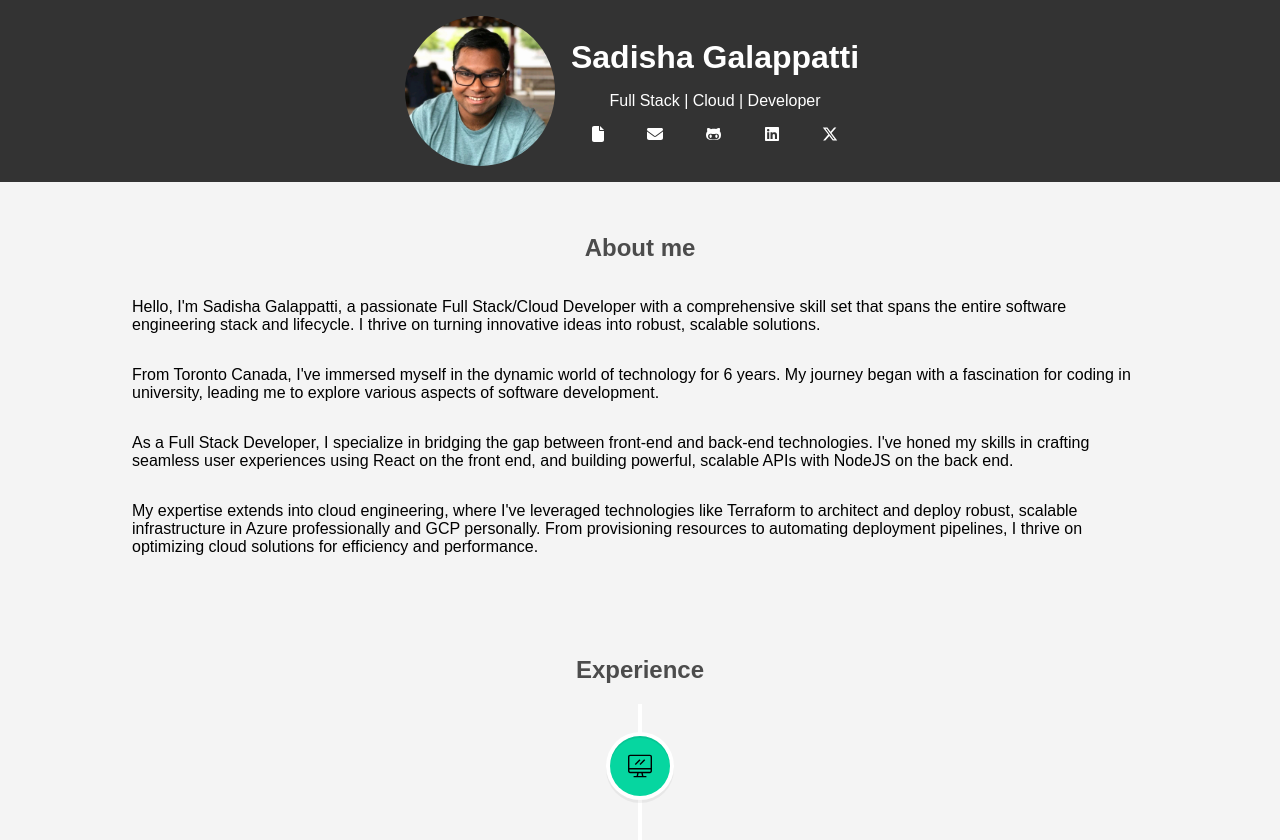
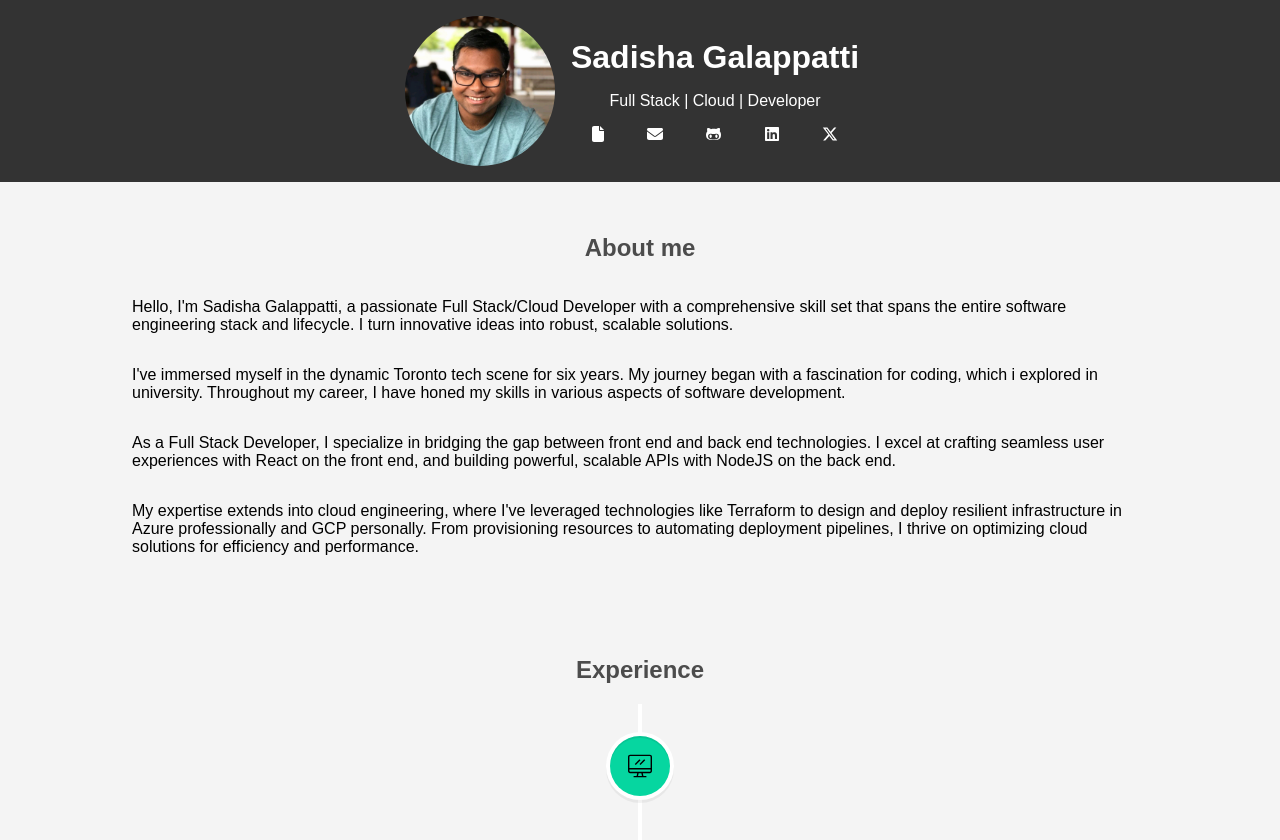
Before and after one commit to sadishag/dev-sadishagalappatti-site, a React (Vite) app: page / in a window 1280 px wide. Shown: the top 840 px of the page. Built offline with nearby package versions, Linux system fonts and the light colour scheme.

Commit message:
updating wording

```diff
--- a/src/components/Section/AboutMe.jsx
+++ b/src/components/Section/AboutMe.jsx
@@ -6,27 +6,27 @@ const AboutMe = () => {
         <p>
           Hello, I'm Sadisha Galappatti, a passionate Full Stack/Cloud Developer
           with a comprehensive skill set that spans the entire software
-          engineering stack and lifecycle. I thrive on turning innovative ideas
-          into robust, scalable solutions.
+          engineering stack and lifecycle. I turn innovative ideas into robust,
+          scalable solutions.
         </p>
 
         <p>
-          From Toronto Canada, I've immersed myself in the dynamic world of
-          technology for 6 years. My journey began with a fascination for coding
-          in university, leading me to explore various aspects of software
-          development.
+          I've immersed myself in the dynamic Toronto tech scene for six years.
+          My journey began with a fascination for coding, which i explored in
+          university. Throughout my career, I have honed my skills in various
+          aspects of software development.
         </p>
 
         <p>
           As a Full Stack Developer, I specialize in bridging the gap between
-          front-end and back-end technologies. I've honed my skills in crafting
-          seamless user experiences using React on the front end, and building
-          powerful, scalable APIs with NodeJS on the back end.
+          front end and back end technologies. I excel at crafting seamless user
+          experiences with React on the front end, and building powerful,
+          scalable APIs with NodeJS on the back end.
         </p>
 
         <p>
           My expertise extends into cloud engineering, where I've leveraged
-          technologies like Terraform to architect and deploy robust, scalable
+          technologies like Terraform to design and deploy resilient
           infrastructure in Azure professionally and GCP personally. From
           provisioning resources to automating deployment pipelines, I thrive on
           optimizing cloud solutions for efficiency and performance.
```
